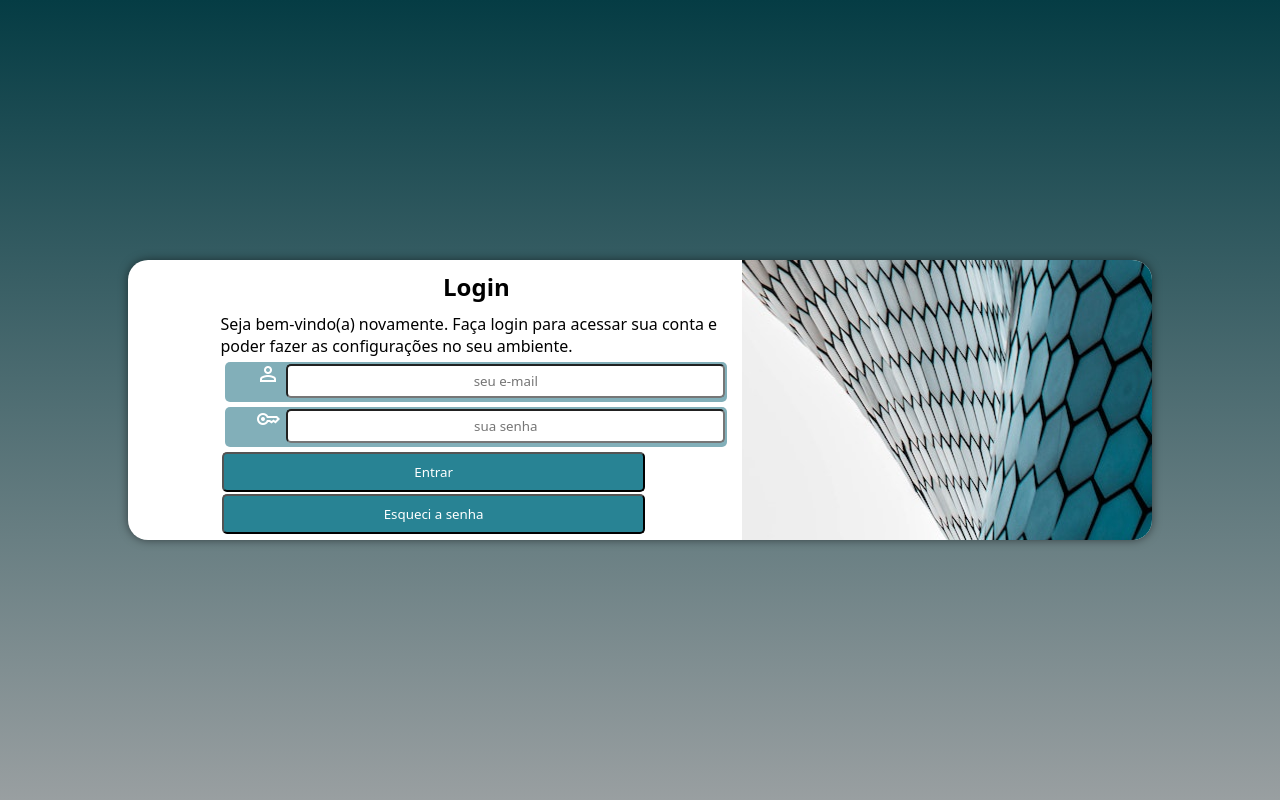
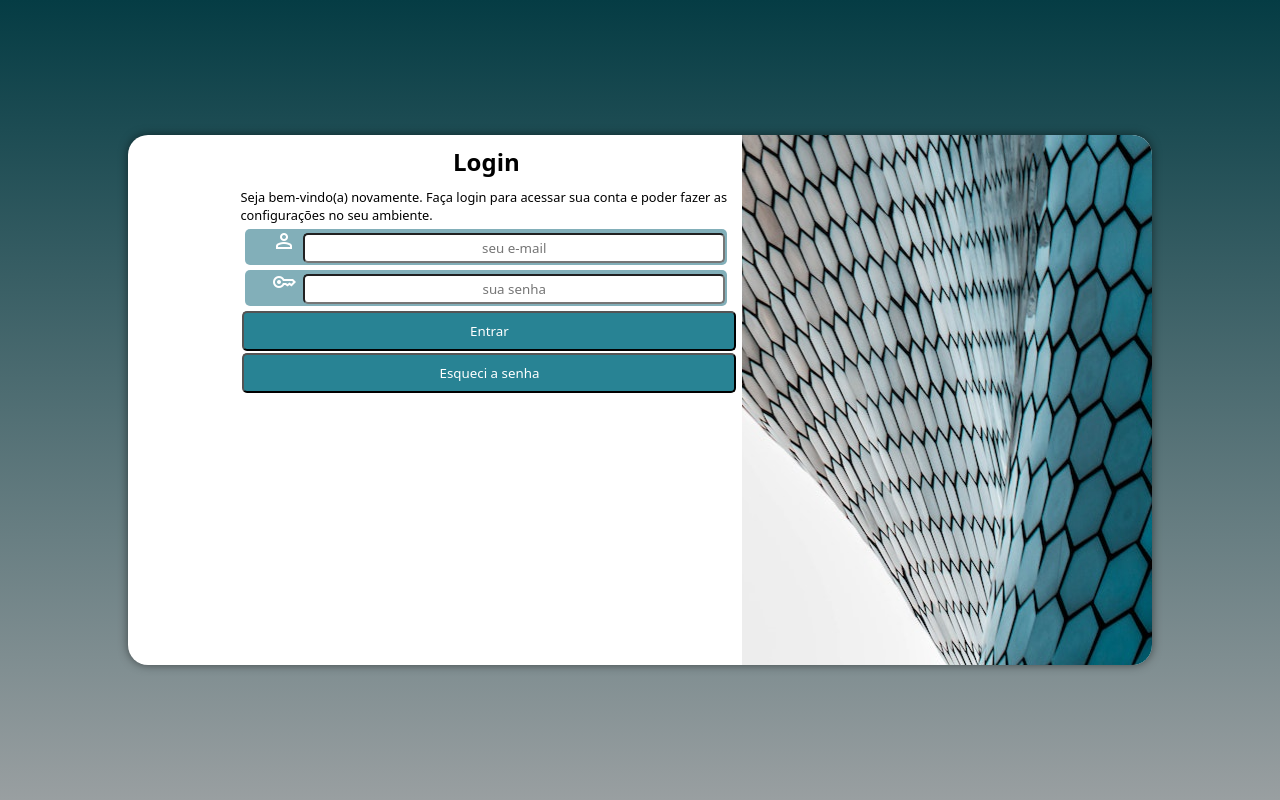
Before and after one commit to MaiaraGRocha/projeto-login, a PHP site: page / in a window 1280 px wide. Run offline with PHP 8.4, Linux system fonts and the light colour scheme.

Commit message:
login up

```diff
--- a/estilos/media-query.css
+++ b/estilos/media-query.css
@@ -5,11 +5,12 @@
 
     body{
         background-image: linear-gradient(to bottom, #056170, #B6BDBF );
+
+
     }
 
     section{
         width: 80%;
-        height: 33vh;
 
 
     }
@@ -24,7 +25,27 @@
         float: right;
         width: 50%;
 
+    }
+    p{
+        font-size: 1em;
+    }
 
+    input{
+        text-align: center;
+        background-color: white;
+        border-radius: 5px;
+        margin: 2px;
+        height: 30px;
+        width: 31vw;
+
+    }
+
+    .dados{
+        text-align: right ;
+        background-color: #0d647883 ;
+        margin: 5px;
+        height: 40px;
+        border-radius: 5px;
     }
 
 
@@ -35,13 +56,14 @@
     body{
         background-image: linear-gradient(to bottom, #053c44, #999fa1 );
 
+
     }
 
     section{
         width: 80%;
-        height: 35vh;
 
     }
+
     #img{
         float: right;
         width: 40%;
@@ -54,6 +76,18 @@
 
     }
 
+    p{
+        font-size: 1.2em;
+
+    }
+
+    input{
+        width: 33vw;
+    }
+    .comandos{
+        height: 5vh;
+        width: 38.6vw;
+    }
 
 
 
--- a/estilos/style.css
+++ b/estilos/style.css
@@ -1,7 +1,6 @@
 @charset "UTF-8";
 
 /*versao Mobile first*/
-
 
 
 
@@ -11,16 +10,14 @@
     margin: 0px;
     padding: 0px;
     font-family: system-ui, -apple-system, BlinkMacSystemFont, 'Segoe UI', Roboto, Oxygen, Ubuntu, Cantarell, 'Open Sans', 'Helvetica Neue', sans-serif;
-
+    box-sizing: border-box;
 }
 
 body,html{
-    margin: 0px;
-    padding: 0px;
     background-color:#0d6478a2 ;
     height: 100vh;
     width: 100vw;  /*centralizar bloco em qualquer tamanho de tela*/
-    box-sizing: border-box;
+
 }
 
 main{
@@ -43,9 +40,9 @@ section{
     width: 250px;
     height: 530px;
     box-shadow: 0px 0px 10px rgba(0, 0, 0, 0.5);
-    transition: width 0.3s;
+
+    transition: width .3s, height .3s;
     transition-timing-function: ease;
-
 
 }
 
@@ -68,6 +65,7 @@ h1{
 #login{
     display: block;
     padding: 10px;
+
 }
 
 input{
@@ -76,7 +74,7 @@ input{
     border-radius: 5px;
     margin: 2px;
     height: 30px;
-    width: 34vw;
+
 
 }
 
@@ -85,20 +83,21 @@ input{
     text-align: right ;
     background-color: #0d647883 ;
     margin: 5px;
-    height: 40px;
+
     border-radius: 5px;
 }
 
-#comandos{   /*caixas ENTRAR e ESQUECI SENHA*/
+.comandos{   /*caixas ENTRAR e ESQUECI SENHA*/
+
     display: block;
     margin: 2px;
-    width: 33vw;
-    height: 40px;
+    width: 30vw;
+    height: 6vh;
     background-color: #0b7286e0 ;
     color: white;
 
 }
-#comandos:hover{
+.comandos:hover{
     background-color: #1e8aa0a1 ;
 
 }
@@ -107,3 +106,7 @@ input{
     color: white;
 
 }
+
+p#frase{
+    font-size: 0.8em;
+}
--- a/index.html
+++ b/index.html
@@ -23,7 +23,7 @@
             <div id="login">
                 <h1>Login</h1>
 
-                <p>Seja bem-vindo(a) novamente. Faça login para acessar sua conta e poder fazer as configurações no seu ambiente.</p>
+                <p id="frase">Seja bem-vindo(a) novamente. Faça login para acessar sua conta e poder fazer as configurações no seu ambiente.</p>
 
                 <form action="login.php" method="post">
 
@@ -45,13 +45,13 @@
                         <input type="password" name="Senha" id="isenha" placeholder="sua senha" required >
                     </p>
 
-                    <p>
+                    <p >
                         <label for="ientrar"></label>
-                        <input  id="comandos" type="submit" value="Entrar">
+                        <input  class="comandos" type="submit" value="Entrar">
                     </p>
-                    <p>
+                    <p >
                         <label for="isenha"></label>
-                        <input id="comandos"  type="submit" value="Esqueci a senha">
+                        <input class="comandos"  type="submit" value="Esqueci a senha">
                     </div>
 
 
```
